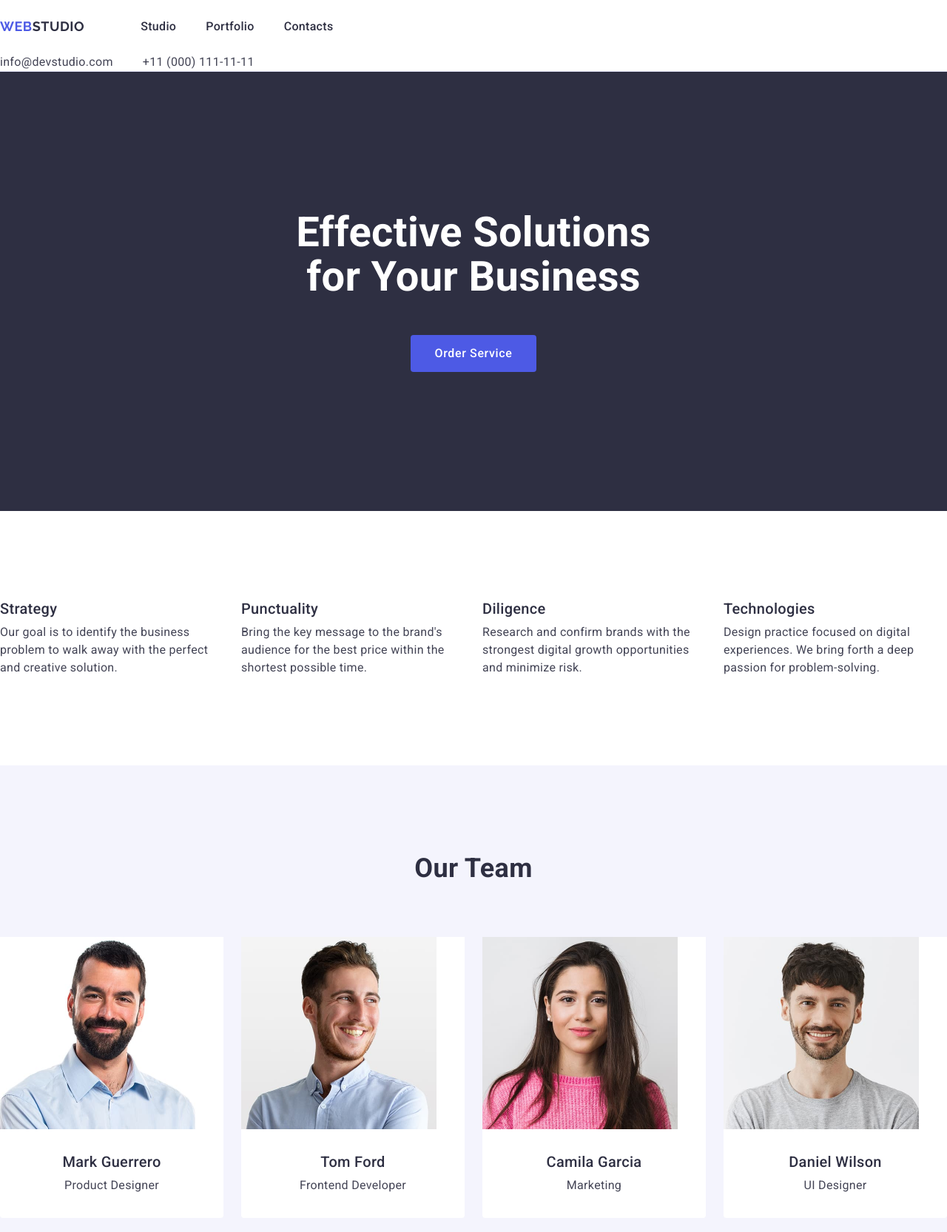
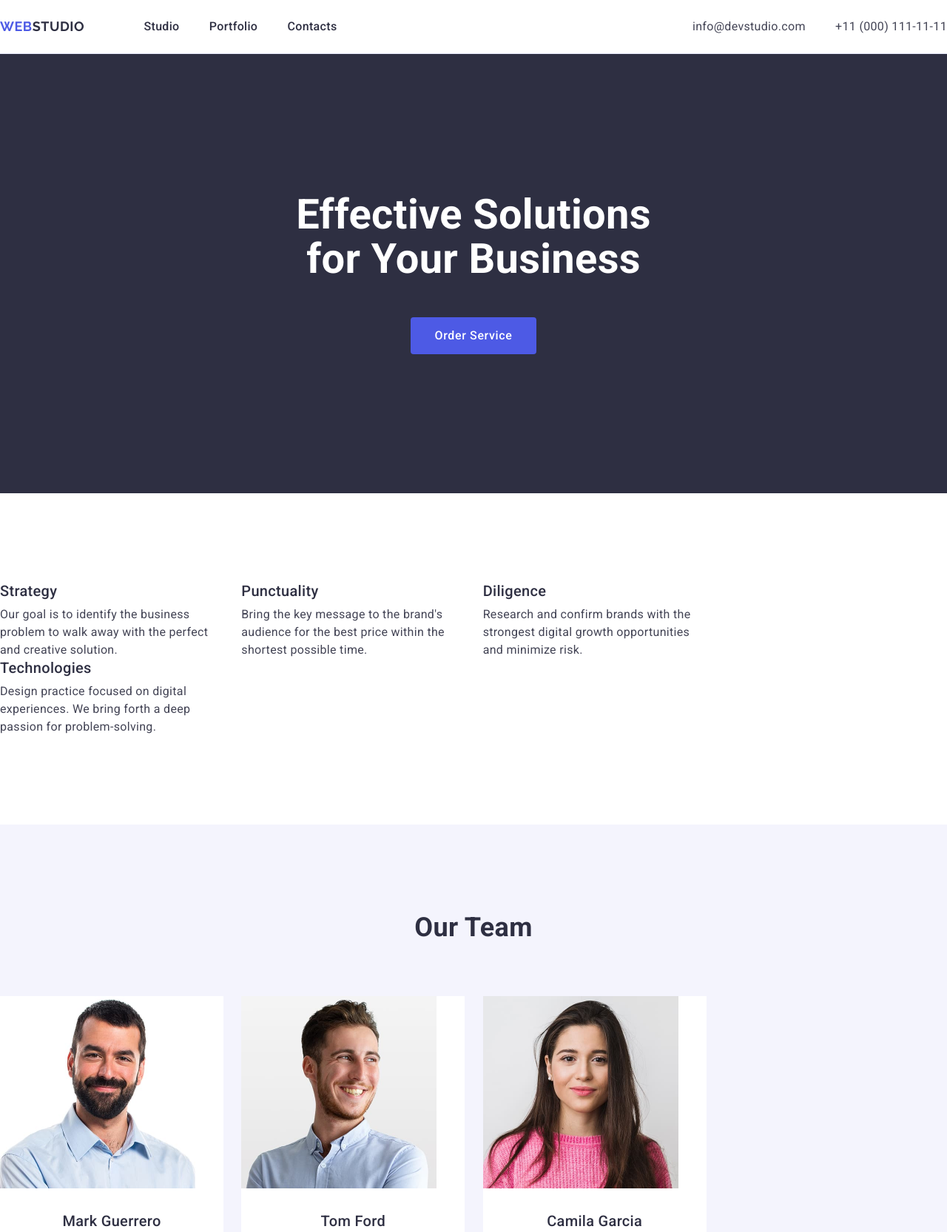
Before and after one commit to Tov4ik/goit-markup-hw-02, a plain HTML site: page index.html in a window 1280 px wide. Shown: the top 1666 px of the page at 74% size. Drawn offline with nearby package versions, Linux system fonts and the light colour scheme.

Commit message:
Deleted extra rules from CSS

```diff
--- a/css/styles.css
+++ b/css/styles.css
@@ -63,9 +63,14 @@ button {
   border-bottom: 1px solid var(--cornflower-color);
 }
 
+.page-header::after {
+  content: "";
+  display: table;
+  clear: both;
+}
+
 .header-nav {
-  display: flex;
-  align-items: center;
+  float: left;
 }
 
 .logo {
@@ -77,6 +82,8 @@ button {
   text-transform: uppercase;
   color: var(--accent-color);
   margin-right: 76px;
+  display: inline-block;
+  vertical-align: middle;
 }
 
 .logo-part {
@@ -84,12 +91,23 @@ button {
 }
 
 .nav-list {
-  display: flex;
-  gap: 40px;
+  display: inline-block;
+  vertical-align: middle;
+  font-size: 0;
+}
+
+.nav-item {
+  display: inline-block;
+  margin-right: 40px;
+}
+
+.nav-item:last-child {
+  margin-right: 0;
 }
 
 .nav-link {
   font-weight: 500;
+  font-size: 16px;
   color: var(--title-text-color);
   padding: 24px 0;
   display: block;
@@ -102,15 +120,25 @@ button {
 
 .address {
   font-style: normal;
-  margin-left: auto;
+  float: right;
 }
 
 .address-list {
-  display: flex;
-  gap: 40px;
+  font-size: 0;
+  padding: 24px 0;
+}
+
+.address-item {
+  display: inline-block;
+  margin-left: 40px;
+}
+
+.address-item:first-child {
+  margin-left: 0;
 }
 
 .address-link {
+  font-size: 16px;
   display: block;
 }
 
@@ -154,12 +182,19 @@ button {
 }
 
 .features-list {
-  display: flex;
-  gap: 24px;
+  font-size: 0;
 }
 
 .features-item {
+  display: inline-block;
+  vertical-align: top;
   width: calc((100% - 72px) / 4);
+  margin-right: 24px;
+  font-size: 16px;
+}
+
+.features-item:last-child {
+  margin-right: 0;
 }
 
 .features-subtitle {
@@ -185,14 +220,21 @@ button {
 }
 
 .team-list {
-  display: flex;
-  gap: 24px;
+  font-size: 0;
 }
 
 .team-item {
   background-color: var(--white-color);
+  display: inline-block;
+  vertical-align: top;
   width: calc((100% - 72px) / 4);
+  margin-right: 24px;
+  font-size: 16px;
   border-radius: 0px 0px 4px 4px;
+}
+
+.team-item:last-child {
+  margin-right: 0;
 }
 
 .team-subtitle {
@@ -230,13 +272,24 @@ button {
 }
 
 .portfolio-list {
-  display: flex;
-  flex-wrap: wrap;
-  gap: 48px 24px;
+  font-size: 0;
 }
 
 .portfolio-item {
+  display: inline-block;
+  vertical-align: top;
   width: calc((100% - 48px) / 3);
+  margin-right: 24px;
+  margin-bottom: 48px;
+  font-size: 16px;
+}
+
+.portfolio-item:nth-child(3n) {
+  margin-right: 0;
+}
+
+.portfolio-item:nth-last-child(-n+3) {
+  margin-bottom: 0;
 }
 
 .portfolio-subtitle {
```
